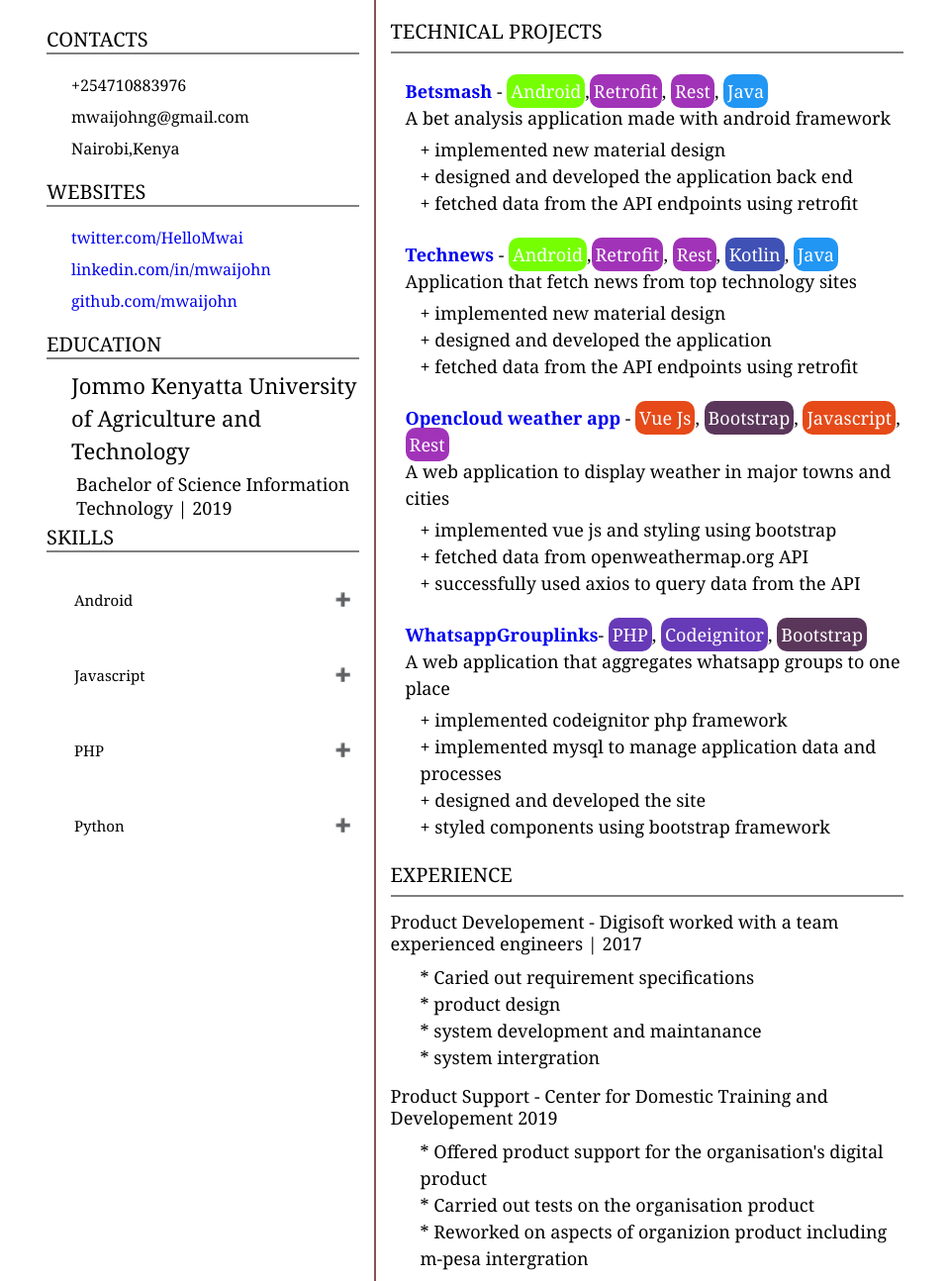
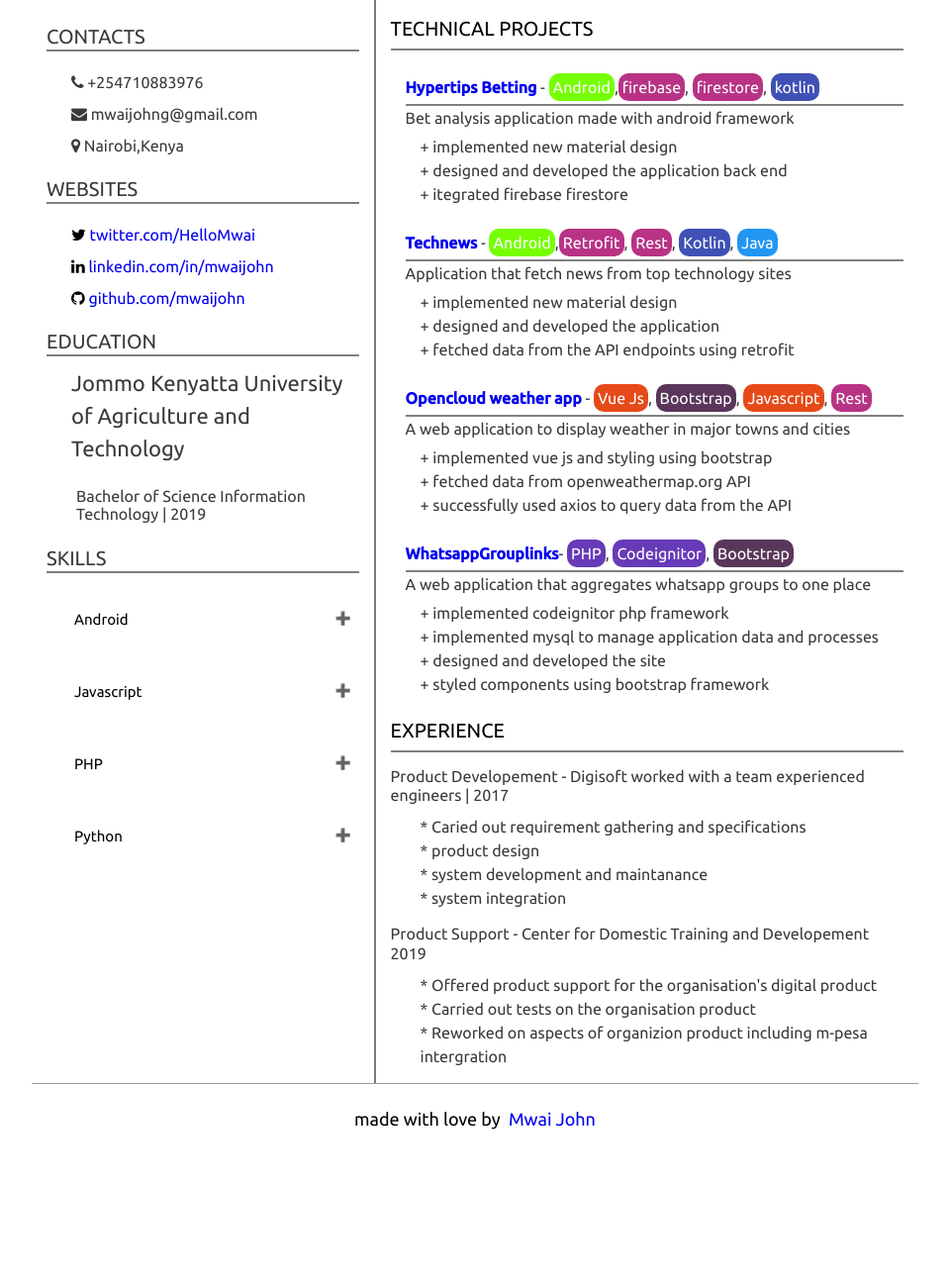
Before and after one commit to mwaijohn/portfolio, a plain HTML site: page index.html in a window 1280 px wide. Shown: the part 146-1440 px from the top of the page at 99% size, without its empty margins (160-1119 px from the left). After the commit the page ends 1312 px from the top, so only its background shows below. Drawn offline with Linux system fonts and the light colour scheme.

Commit message:
added more project

```diff
--- a/index.html
+++ b/index.html
@@ -5,6 +5,9 @@
     <meta charset="UTF-8">
     <meta name="viewport" content="width=device-width, initial-scale=1.0">
     <title>John Mwai Potofolio</title>
+    <link href="https://fonts.googleapis.com/css2?family=Ubuntu:ital,wght@0,300;0,400;0,500;1,300;1,400&display=swap"
+        rel="stylesheet">
+    <link rel="stylesheet" href="https://cdnjs.cloudflare.com/ajax/libs/font-awesome/4.7.0/css/font-awesome.min.css">
     <link rel="stylesheet" href="style.css">
 </head>
 
@@ -25,17 +28,21 @@
                     <div class="contacts">
                         <p class="contact-title">contacts</p>
                         <hr class="hr">
-                        <p class="phone">+254710883976</p>
-                        <p class="email">mwaijohng@gmail.com</p>
-                        <p class="location">Nairobi,Kenya</p>
+                        <p class="phone"><i class="fa fa-phone" aria-hidden="true"></i> +254710883976</p>
+                        <p class="email"><i class="fa fa-envelope" aria-hidden="true"></i> mwaijohng@gmail.com</p>
+                        <p class="location"><i class="fa fa-map-marker" aria-hidden="true"></i>
+                            Nairobi,Kenya</p>
                     </div>
                     <div class="websites">
                         <p class="contact-title">Websites</p>
                         <hr class="hr">
                         <ul class="website-links">
-                            <li><a href="http://twitter.com/HelloMwai">twitter.com/HelloMwai</a></li>
-                            <li><a href="https://www.linkedin.com/in/mwaijohn/">linkedin.com/in/mwaijohn</a></li>
-                            <li><a href="http://github.com/mwaijohn">github.com/mwaijohn</a></li>
+                            <li><i class="fa fa-twitter" aria-hidden="true"></i> <a
+                                    href="http://twitter.com/HelloMwai">twitter.com/HelloMwai</a></li>
+                            <li><i class="fa fa-linkedin" aria-hidden="true"></i>
+                                <a href="https://www.linkedin.com/in/mwaijohn/">linkedin.com/in/mwaijohn</a></li>
+                            <li><i class="fa fa-github" aria-hidden="true"></i>
+                                <a href="http://github.com/mwaijohn">github.com/mwaijohn</a></li>
                         </ul>
                     </div>
                     <div class="education">
@@ -44,11 +51,11 @@
                         <div class="school">
                             <p class="university">Jommo Kenyatta University of Agriculture
                                 and Technology
-                            </p>
+                            </p><br>
                             <p class="course">
                                 Bachelor of Science Information
                                 Technology | 2019
-                            </p>
+                            </p><br>
                         </div>
                     </div>
                     <div class="skills">
@@ -98,17 +105,19 @@
                 </div>
                 <div class="project-container">
                     <p class="project-title"><span class="project-name"><a
-                                href="https://play.google.com/store/apps/details?id=com.topsports.betsmash">Betsmash</a></span>
+                                href="https://play.google.com/store/apps/details?id=com.honetware.hypertipsbetting">Hypertips
+                                Betting</a></span>
                         -
-                        <span class="tag android">Android</span>,<span class="tag">Retrofit</span>,
-                        <span class="tag">Rest</span>,
-                        <span class="tag java">Java</span>
+                        <span class="tag android">Android</span>,<span class="tag">firebase</span>,
+                        <span class="tag">firestore</span>,
+                        <span class="tag kotlin">kotlin</span>
                     </p>
-                    <p>A bet analysis application made with android framework</p>
+                    <hr class="horizontal-break">
+                    <p>Bet analysis application made with android framework</p>
                     <div class="implements">
                         <p>+ implemented new material design</p>
                         <p>+ designed and developed the application back end</p>
-                        <p>+ fetched data from the API endpoints using retrofit</p>
+                        <p>+ itegrated firebase firestore</p>
                     </div>
                 </div>
                 <div class="project-container">
@@ -120,6 +129,7 @@
                         <span class="tag kotlin">Kotlin</span>,
                         <span class="tag java">Java</span>
                     </p>
+                    <hr class="horizontal-break">
                     <p>Application that fetch news from top technology sites</p>
                     <div class="implements">
                         <p>+ implemented new material design</p>
@@ -136,6 +146,7 @@
                         <span class="tag js">Javascript</span>,
                         <span class="tag">Rest</span>
                     </p>
+                    <hr class="horizontal-break">
                     <p>A web application to display weather in major towns and cities</p>
                     <div class="implements">
                         <p>+ implemented vue js and styling using bootstrap</p>
@@ -149,6 +160,7 @@
                         <span class="tag php">PHP</span>,
                         <span class="tag php">Codeignitor</span>,
                         <span class="tag css">Bootstrap</span></p>
+                    <hr class="horizontal-break">
                     <p>A web application that aggregates whatsapp groups to one place</p>
                     <div class="implements">
                         <p>+ implemented codeignitor php framework</p>
@@ -164,10 +176,10 @@
                         <p class="experience-header">Product Developement - Digisoft
                             worked with a team experienced engineers | 2017</p>
                         <div class="experience-list-container">
-                            <p class="experience-list">* Caried out requirement specifications</p>
+                            <p class="experience-list">* Caried out requirement gathering and specifications</p>
                             <p class="experience-list">* product design</p>
                             <p class="experience-list">* system development and maintanance</p>
-                            <p class="experience-list">* system intergration</p>
+                            <p class="experience-list">* system integration</p>
                         </div>
                     </div>
                     <div class="experience-container">
@@ -175,11 +187,11 @@
                             2019</p>
                         <div class="experience-list-container">
                             <ul class="experience-list">
-                                <li>* Offered product support for the organisation's digital
-                                    product</li>
-                                <li>* Carried out tests on the organisation product</li>
-                                <li>* Reworked on aspects of organizion product including m-pesa
-                                    intergration</li>
+                                <p>* Offered product support for the organisation's digital
+                                    product</p>
+                                <p>* Carried out tests on the organisation product</p>
+                                <p>* Reworked on aspects of organizion product including m-pesa
+                                    intergration</p>
                             </ul>
                         </div>
                     </div>
@@ -189,7 +201,7 @@
         <!-- end of content -->
         <!-- start of footer -->
         <div class="footer">
-            made with love by <a href="http://twitter.com/HelloMwai"> Mwai John</a>
+            made with love by &nbsp;<a href="http://twitter.com/HelloMwai"> Mwai John</a>
         </div>
         <!-- end of footer -->
     </div>
--- a/style.css
+++ b/style.css
@@ -4,7 +4,7 @@
     padding: 0;
     box-sizing: border-box;
     border: 0;
-    font-family: Cambria, Cochin, Georgia, Times, 'Times New Roman', serif;
+    font-family: 'Ubuntu', sans-serif;
 }
 
 li{
@@ -14,10 +14,15 @@ a{
     text-decoration: none;
 }
 
+p{
+    color: rgb(59, 58, 58);
+    font-size: 16px;
+}
+
 
 .tag{
     padding: 5px 4px;
-    background-color: rgb(161, 51, 184);
+    background-color: rgb(184, 51, 133);
     color: white;
     border-radius: 10px;
 }
@@ -38,6 +43,9 @@ a{
 }
 .kotlin{
     background-color: #3f51b5;
+}
+.horizontal-break{
+    margin-top: 5px;
 }
 .container{
     margin-left: 15vw;
@@ -135,7 +143,7 @@ hr{
     font-style: bold;
 }
 .course{
-    font-size: 18px;
+    font-size: 16px;
     margin: 5px;
 }
 /* end of education */
@@ -189,7 +197,7 @@ hr{
     width: 100%;
     flex: 3;
     padding: 15px;
-    border-left: 2px solid rgb(139, 82, 82);
+    border-left: 2px solid rgb(126, 121, 121);
 }
 .technical,.experience{
     font-size: 20px;
```
